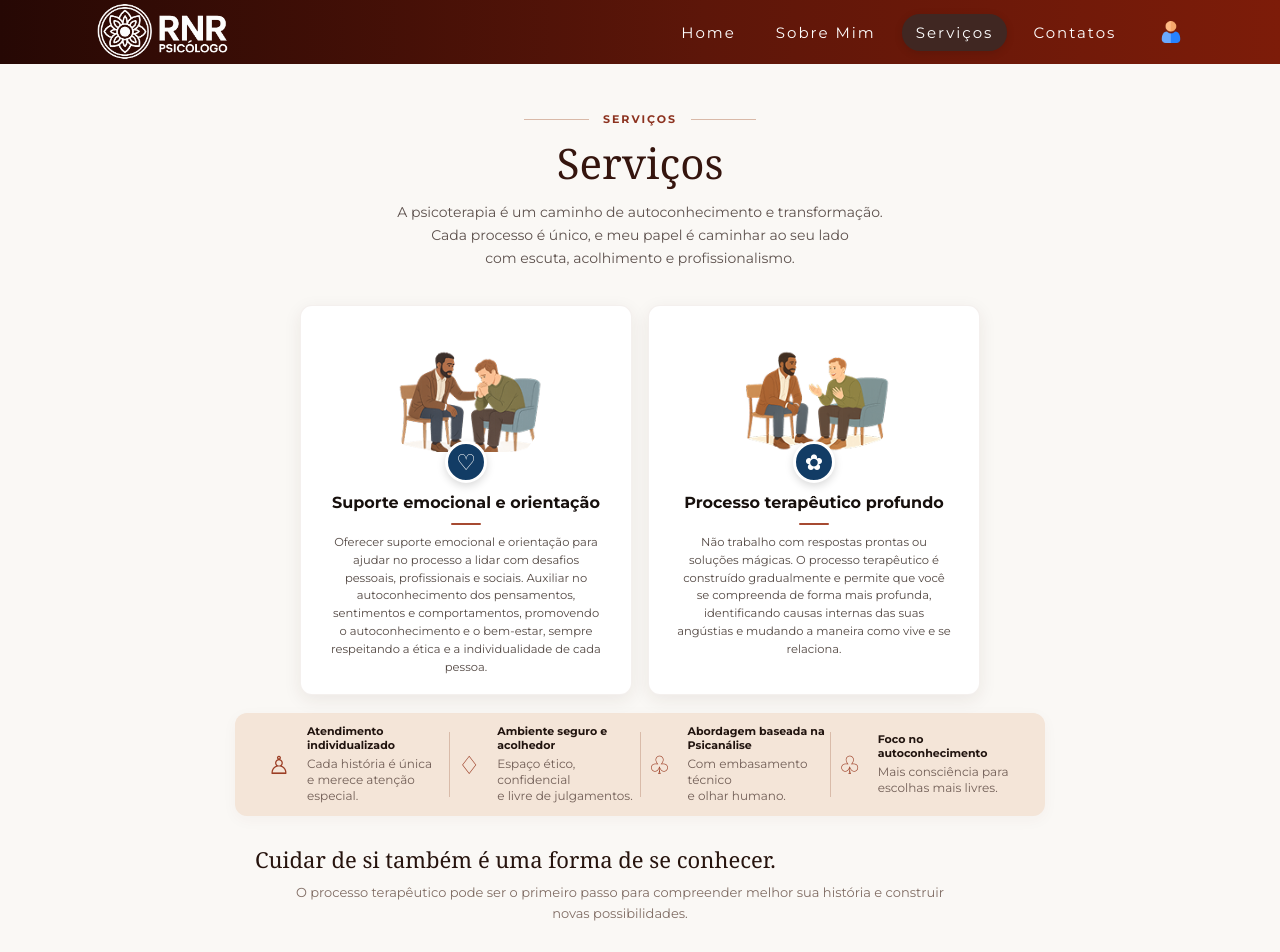
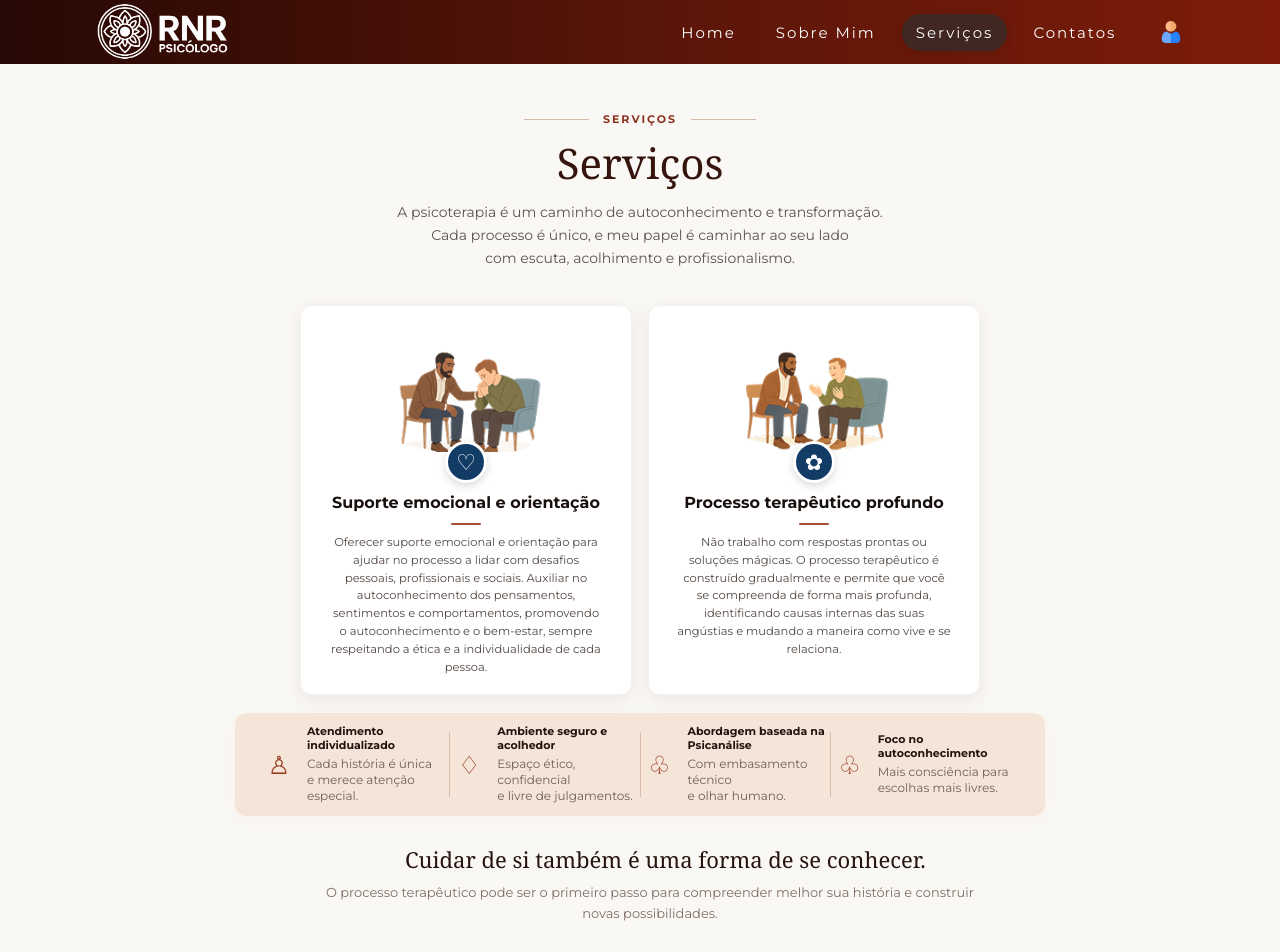
Before and after one commit to VictorEmanuel06/projeto-integrador-back-end, a React (Vite) app in the folder frontend/: page /Servicos in a window 1280 px wide. Shown: the top 952 px of the page. Built offline with nearby package versions, Linux system fonts and the light colour scheme; no server answers.

Commit message:
tela de servicos

```diff
--- a/frontend/src/pages/servicos/Servicos.css
+++ b/frontend/src/pages/servicos/Servicos.css
@@ -355,6 +355,8 @@
 
     font-size: 22px;
 
+    margin-left: 150px;
+
     font-weight: 500;
 
     color: #27140e;
@@ -363,7 +365,7 @@
 .servicos-final p {
     max-width: 650px;
 
-    margin-left: 40px;
+    margin-left: 70px;
 
     color: #806d64;
 
```
